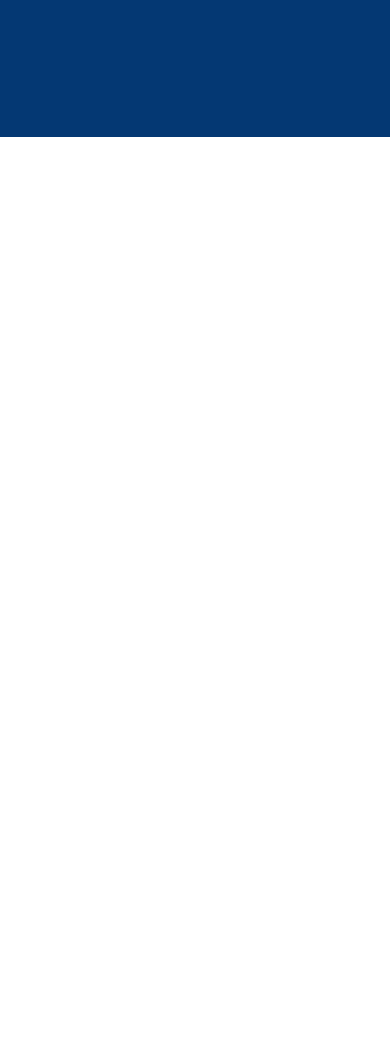
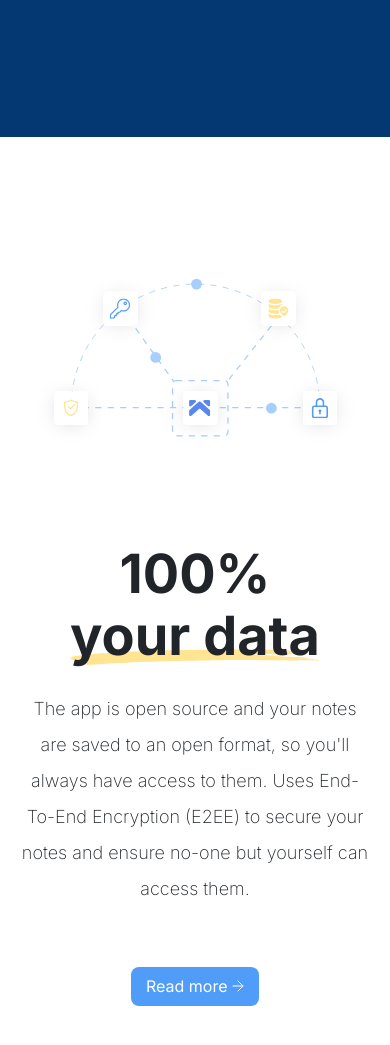
Before and after one commit to klauspopee/Whitepace-Landing-page, a plain HTML site: page index.html in a window 390 px wide. Shown: the part 7027-8072 px from the top of the page. Before the commit the page ends 7164 px from the top, so only its background shows below. Drawn offline with Linux system fonts and the light colour scheme.

Commit message:
wroking on the project

```diff
--- a/index.html
+++ b/index.html
@@ -168,5 +168,17 @@
         </div>
     </div>
     <!-- End Your Work -->
+    <!-- Start Your Data -->
+    <div class="your-data section">
+        <div class="container">
+            <div class="description">
+                <h2>100% <span>your data <img src="imgs/yellow-slash-cropped.svg" alt=""></span></h2>
+                <p>The app is open source and your notes are saved to an open format, so you'll always have access to them. Uses End-To-End Encryption (E2EE) to secure your notes and ensure no-one but yourself can access them.</p>
+                <button>Read more <img src="imgs/Icon.svg" alt=""></button>
+            </div>
+            <img src="imgs/your-data-img.svg" alt="">
+        </div>
+    </div>
+    <!-- End Your Data -->
 </body>
 </html>
--- a/style/main.css
+++ b/style/main.css
@@ -112,6 +112,15 @@ ul li{
     list-style-type: none;
 }
 /* End ul */
+/* buttons */
+.description button {
+    padding: 10px 15px;
+    width: fit-content;
+    border: none;
+    border-radius: 8px;
+    background-color: var(--primary-light-blue);
+    color: white;
+}
 /* End Global Rules */
 /* Start Header */
 header {
@@ -680,3 +689,32 @@ header .container .links  .buttons button:nth-child(2) {
     color: white;
 }
 /* End Your Work */
+/* Start your data */
+.your-data .container{
+    display: flex;
+}
+.your-data .container > img {
+    width: 50%;
+}
+@media (max-width:767px) {
+    .your-data .container {
+        display: flex;
+        flex-direction: column-reverse;
+        align-items: center;
+    }
+    .your-data .container .description {
+        text-align: center;
+        margin-bottom: 50px;
+    }
+    .your-data .container > img{
+        width: 90%;
+        margin-bottom: 100px;
+    }
+}
+@media (max-width:319px) {
+    .your-data .container > img {
+        width: 100%;
+        margin-bottom: 100px;
+    }
+}
+/* End your data */
```
Also changed, not shown: imgs/your-data-img.svg (added).
